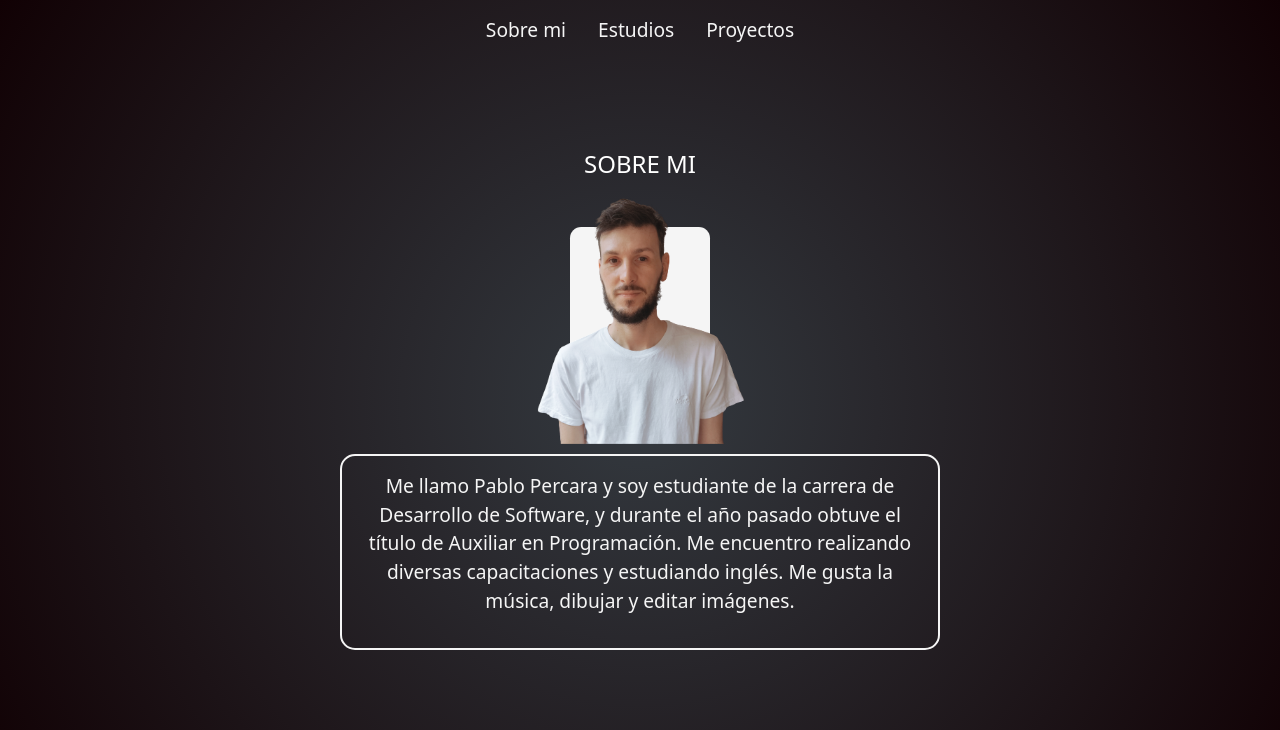
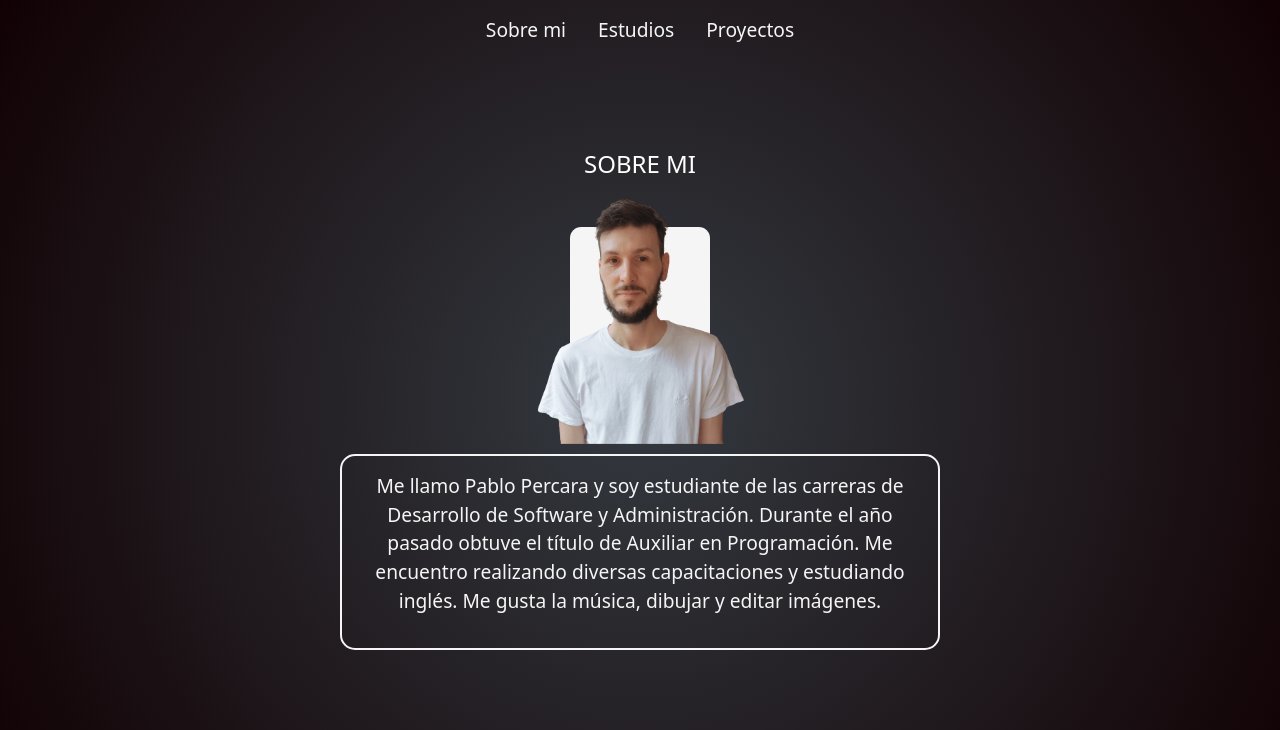
Before and after one commit to PerPab/portfolio, a plain HTML site: page index.html in a window 1280 px wide. Shown: the top 730 px of the page. Drawn offline with nearby package versions, Linux system fonts and the light colour scheme.

Commit message:
Update index.html

```diff
--- a/index.html
+++ b/index.html
@@ -45,8 +45,8 @@
                                 <img class="foto anim-foto" src="/img/img-2.png" alt="mi foto">
                             </div>
                             <div class="descripcion-contenedor texto-anim ">
-                                <p class="descripcion">Me llamo Pablo Percara y soy estudiante de la carrera de
-                                    Desarrollo de Software, y durante
+                                <p class="descripcion">Me llamo Pablo Percara y soy estudiante de las carreras de
+                                    Desarrollo de Software y Administración. Durante
                                     el año
                                     pasado obtuve el título de Auxiliar en Programación. Me encuentro realizando
                                     diversas capacitaciones y estudiando inglés. Me gusta la música, dibujar y
```
